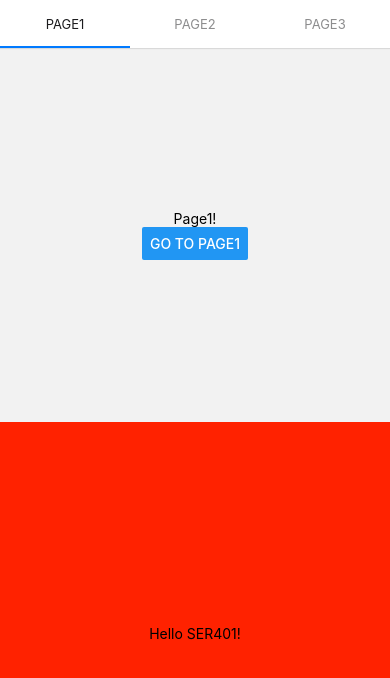
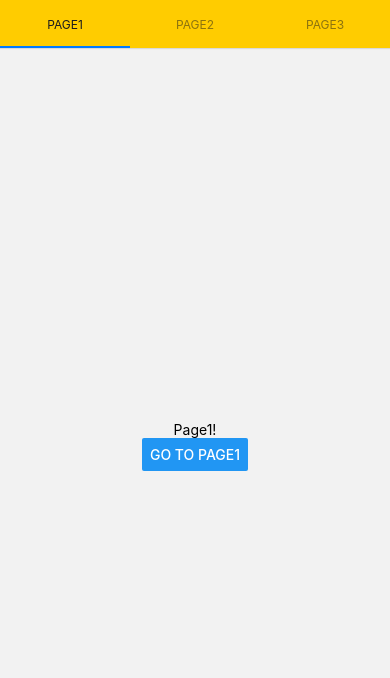
Before and after one commit to amansharma96/SER401Team15, a React Native app in the folder EmergencyDataCollectionApp/: screen / in a window 390 px wide. Shown: the top 678 px of the page. Built offline with nearby package versions, Linux system fonts and the light colour scheme.

Commit message:
Added color scheme

```diff
--- a/EmergencyDataCollectionApp/App.js
+++ b/EmergencyDataCollectionApp/App.js
@@ -6,11 +6,7 @@ import { NavigationContainer } from '@react-navigation/native';
 export default function App() {
   return (
     <NavigationContainer>
-    <NavigationBar></NavigationBar>
-      <View style={styles.container}>
-        <Text>Hello SER401!</Text>
-        <StatusBar style="auto" />
-      </View>
+      <NavigationBar></NavigationBar>
     </NavigationContainer>
   );
 }
@@ -18,7 +14,7 @@ export default function App() {
 const styles = StyleSheet.create({
   container: {
     flex: 1,
-    backgroundColor: '#ff2200',
+    backgroundColor: '#ffcc00',
     alignItems: 'center',
     justifyContent: 'center',
     marginTop:StatusBar.currentHeight,
--- a/EmergencyDataCollectionApp/components/navigation/NavigationBar.js
+++ b/EmergencyDataCollectionApp/components/navigation/NavigationBar.js
@@ -1,8 +1,6 @@
 import * as React from 'react';
 import { Text, View, Button } from 'react-native';
-import { NavigationContainer } from '@react-navigation/native';
 import { createMaterialTopTabNavigator } from '@react-navigation/material-top-tabs';
-import Ionicons from 'react-native-vector-icons/Ionicons';
 
 function Page1() {
   return (
@@ -44,7 +42,11 @@ const Tab = createMaterialTopTabNavigator();
 
 function NavigationBar() {
     return (
-        <Tab.Navigator>
+        <Tab.Navigator
+            screenOptions={{
+                tabBarLabelStyle: { fontSize: 12 },
+                tabBarStyle: { backgroundColor: '#ffcc00' },
+            }}>
             <Tab.Screen name="Page1" component={Page1} />
             <Tab.Screen name="Page2" component={Page2} />
             <Tab.Screen name="Page3" component={Page3} />
```
